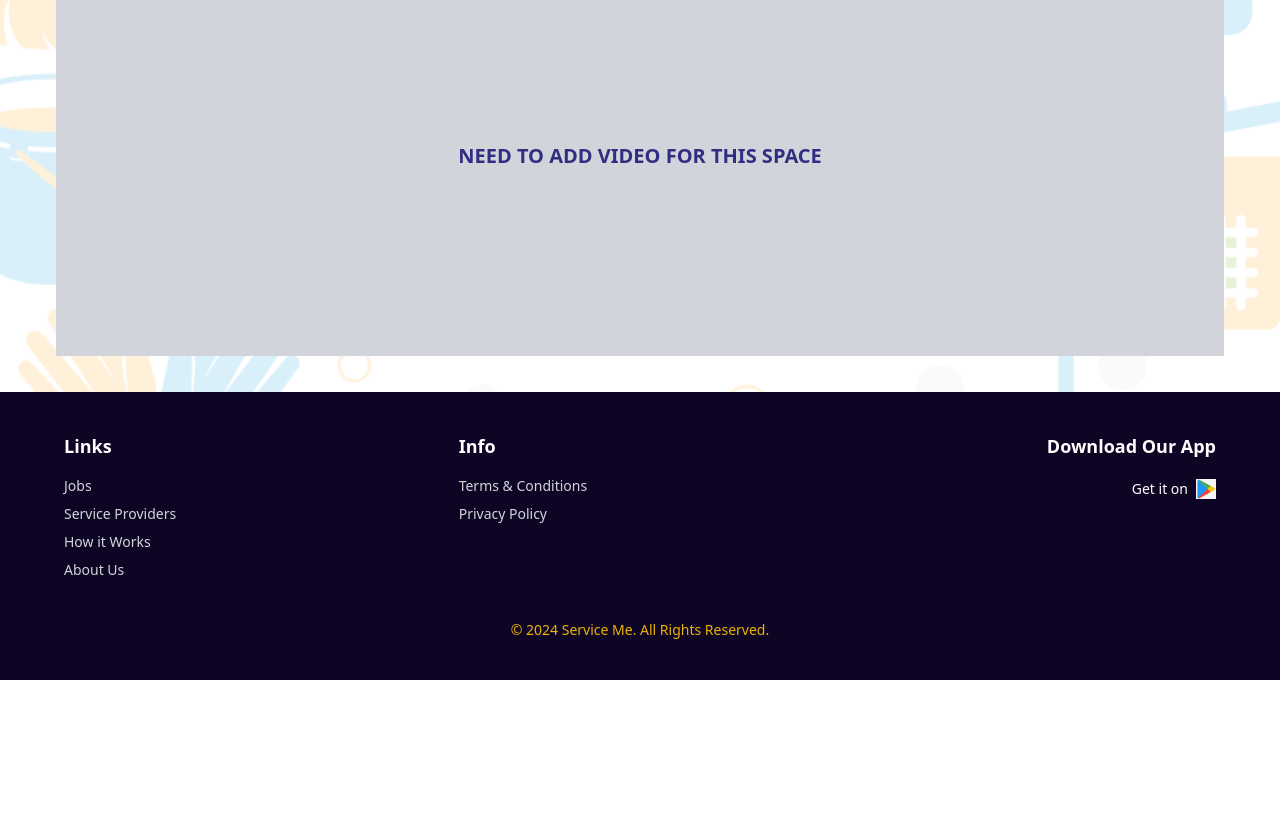
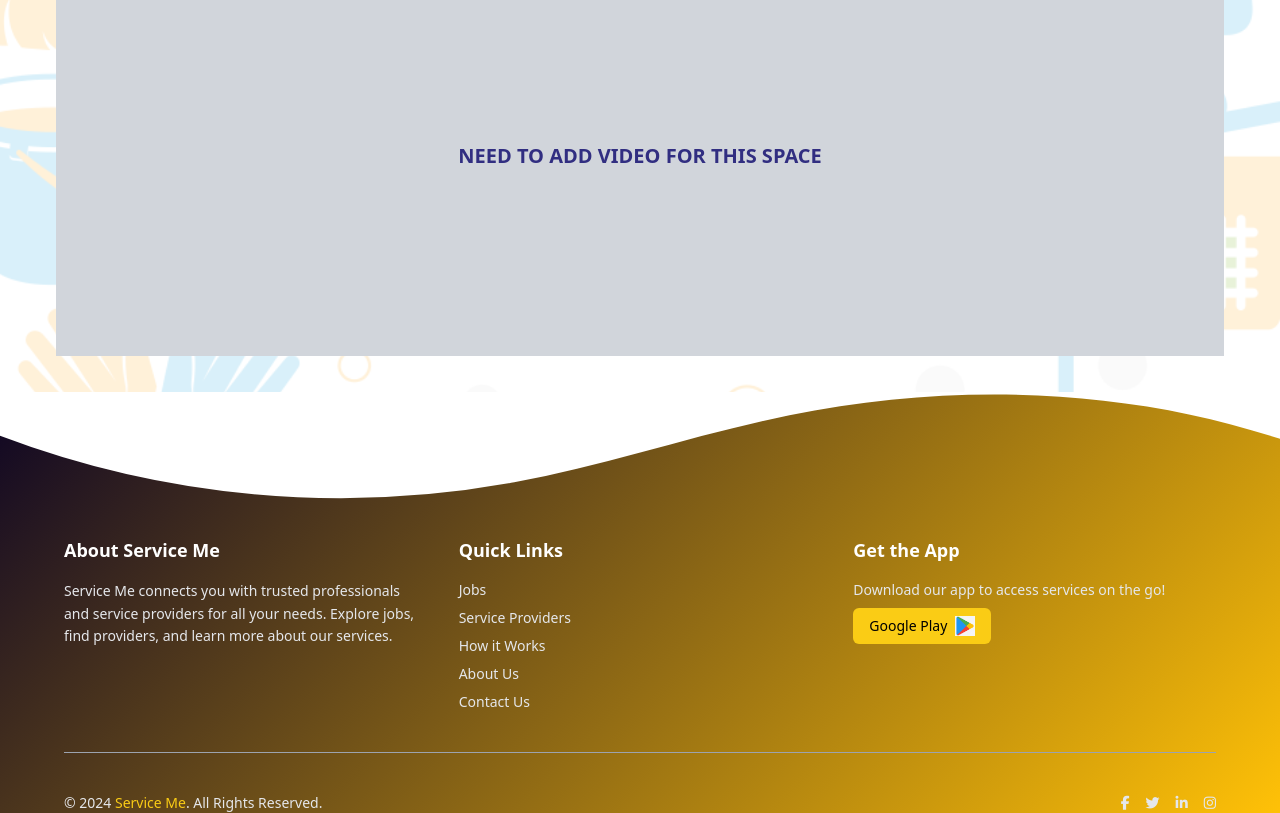
Before and after one commit to VirtusaMax/service-me-front-end, a React (Vite) app: page / in a window 1280 px wide. Shown: the part 1890-2703 px from the top of the page. Before the commit the page ends 2570 px from the top, so only its background shows below. Built offline with nearby package versions, Linux system fonts and the light colour scheme.

Commit message:
update footer

```diff
--- a/src/components/custom-components/Footer.jsx
+++ b/src/components/custom-components/Footer.jsx
@@ -4,71 +4,131 @@ import googlePlayBadge from "../../assets/footer_section/playbutton.png";
 
 const Footer = () => {
   return (
-    <footer className="relative w-full bg-[#0E0524] text-white py-10">
+    <footer
+      className="relative w-full text-white "
+      style={{
+        backgroundImage: 'linear-gradient(135deg, #0E0524 , #FFC107)',
+        backgroundSize: 'cover',
+        backgroundPosition: 'center',
+      }}
+    >
+
+      <div className="custom-shape-divider-top">
+        <svg
+          data-name="Layer 1"
+          xmlns="http://www.w3.org/2000/svg"
+          viewBox="0 0 800 90"
+          preserveAspectRatio="none"
+        >
+          <path
+            d="M321.39,56.44c58-10.79,114.16-30.13,172-41.86,82.39-16.72,168.19-17.73,250.45-.39C823.78,31,906.67,72,985.66,92.83c70.05,18.48,146.53,26.09,214.34,3V0H0V27.35A600.21,600.21,0,0,0,321.39,56.44Z"
+            className="relative block fill-white"
+          ></path>
+        </svg>
+      </div>
+
+
       <div className="max-w-screen-2xl mx-auto px-8 md:px-16">
         <div className="grid grid-cols-1 md:grid-cols-3 gap-8">
-          {/* Links Section */}
+
           <div>
-            <h5 className="font-bold text-lg mb-4">Links</h5>
-            <ul className="space-y-2 text-sm text-gray-300">
+            <h5 className="font-bold text-lg mb-4">About Service Me</h5>
+            <p className="text-sm text-gray-200 leading-relaxed">
+              Service Me connects you with trusted professionals and service providers for all your needs. Explore jobs, find providers, and learn more about our services.
+            </p>
+          </div>
+
+
+          <div>
+            <h5 className="font-bold text-lg mb-4">Quick Links</h5>
+            <ul className="space-y-2 text-sm text-gray-200">
               <li>
-                <a href="/jobs" className="hover:text-gray-100">
+                <a href="/jobs" className="hover:text-yellow-300">
                   Jobs
                 </a>
               </li>
               <li>
-                <a href="/service-providers" className="hover:text-gray-100">
+                <a href="/service-providers" className="hover:text-yellow-300">
                   Service Providers
                 </a>
               </li>
               <li>
-                <a href="/how-it-works" className="hover:text-gray-100">
+                <a href="/how-it-works" className="hover:text-yellow-300">
                   How it Works
                 </a>
               </li>
               <li>
-                <a href="/about-us" className="hover:text-gray-100">
+                <a href="/about-us" className="hover:text-yellow-300">
                   About Us
+                </a>
+              </li>
+              <li>
+                <a href="/contact" className="hover:text-yellow-300">
+                  Contact Us
                 </a>
               </li>
             </ul>
           </div>
 
-          {/* Info Section */}
-          <div>
-            <h5 className="font-bold text-lg mb-4">Info</h5>
-            <ul className="space-y-2 text-sm text-gray-300">
-              <li>
-                <a href="/terms" className="hover:text-gray-100">
-                  Terms & Conditions
-                </a>
-              </li>
-              <li>
-                <a href="/privacy-policy" className="hover:text-gray-100">
-                  Privacy Policy
-                </a>
-              </li>
-            </ul>
-          </div>
 
-          {/* Download Section */}
-          <div className="text-right">
-            <h5 className="font-bold text-lg mb-4">Download Our App</h5>
+          <div className="text-right md:text-left">
+            <h5 className="font-bold text-lg mb-4">Get the App</h5>
+            <p className="text-sm text-gray-200 mb-2">
+              Download our app to access services on the go!
+            </p>
             <a
               href="https://play.google.com"
               target="_blank"
               rel="noopener noreferrer"
-              className="inline-flex items-center space-x-2"
+              className="inline-flex items-center space-x-2 bg-yellow-400 text-black px-4 py-2 rounded-md hover:bg-yellow-300"
             >
-              <span className="text-sm">Get it on</span>
+              <span className="text-sm">Google Play</span>
               <img src={googlePlayBadge} alt="Google Play" className="w-5" />
             </a>
           </div>
         </div>
 
-        {/* Bottom Section */}
-        <div className="text-center text-sm text-gray-300 mt-10">
-          <p className="text-yellow-500">&copy; 2024 Service Me. All Rights Reserved.</p>
+
+        <hr className="border-gray-400 my-10" />
+
+        <div className="flex flex-col md:flex-row justify-between items-center text-sm text-gray-200">
+          <p className="mb-4 md:mb-0">
+            &copy; 2024 <span className="text-yellow-400">Service Me</span>. All Rights Reserved.
+          </p>
+          <div className="flex space-x-4">
+            <a
+              href="https://facebook.com"
+              target="_blank"
+              rel="noopener noreferrer"
+              className="hover:text-yellow-400"
+            >
+              <i className="fab fa-facebook-f"></i>
+            </a>
+            <a
+              href="https://twitter.com"
+              target="_blank"
+              rel="noopener noreferrer"
+              className="hover:text-yellow-400"
+            >
+              <i className="fab fa-twitter"></i>
+            </a>
+            <a
+              href="https://linkedin.com"
+              target="_blank"
+              rel="noopener noreferrer"
+              className="hover:text-yellow-400"
+            >
+              <i className="fab fa-linkedin-in"></i>
+            </a>
+            <a
+              href="https://instagram.com"
+              target="_blank"
+              rel="noopener noreferrer"
+              className="hover:text-yellow-400"
+            >
+              <i className="fab fa-instagram"></i>
+            </a>
+          </div>
         </div>
       </div>
     </footer>
```
